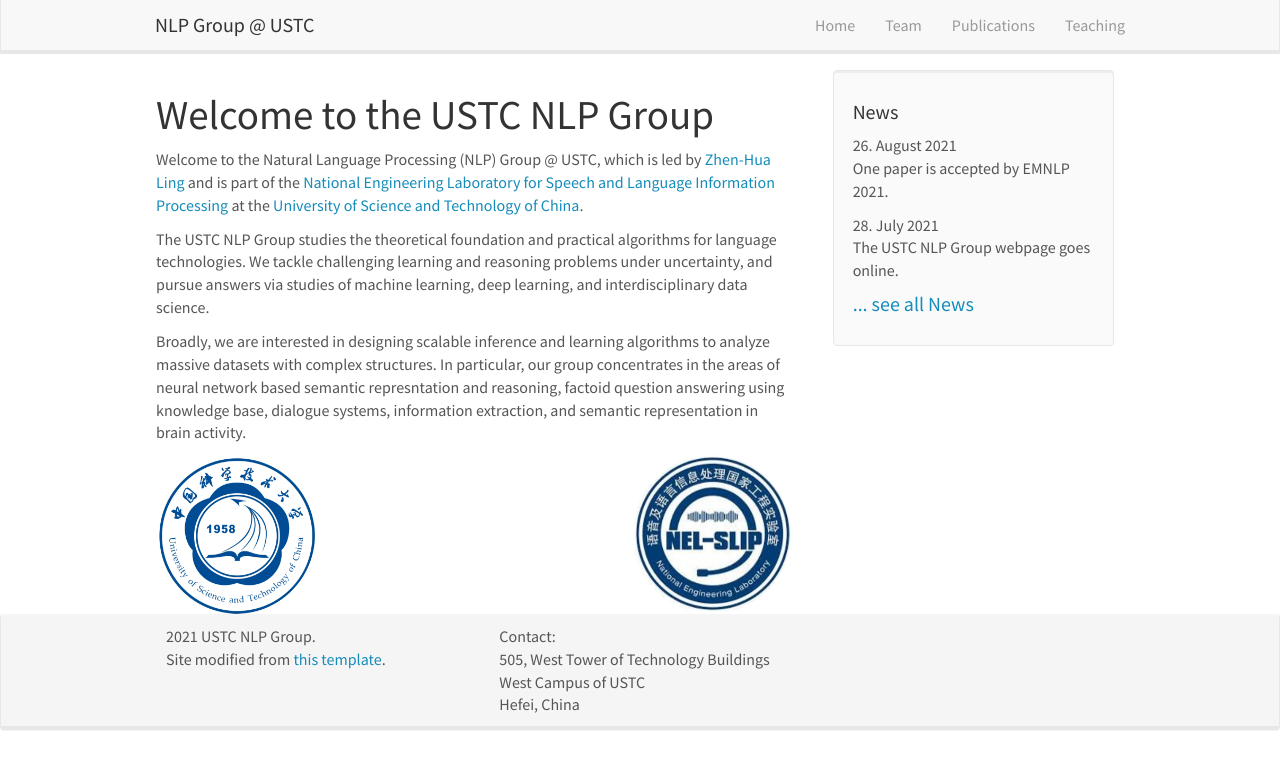
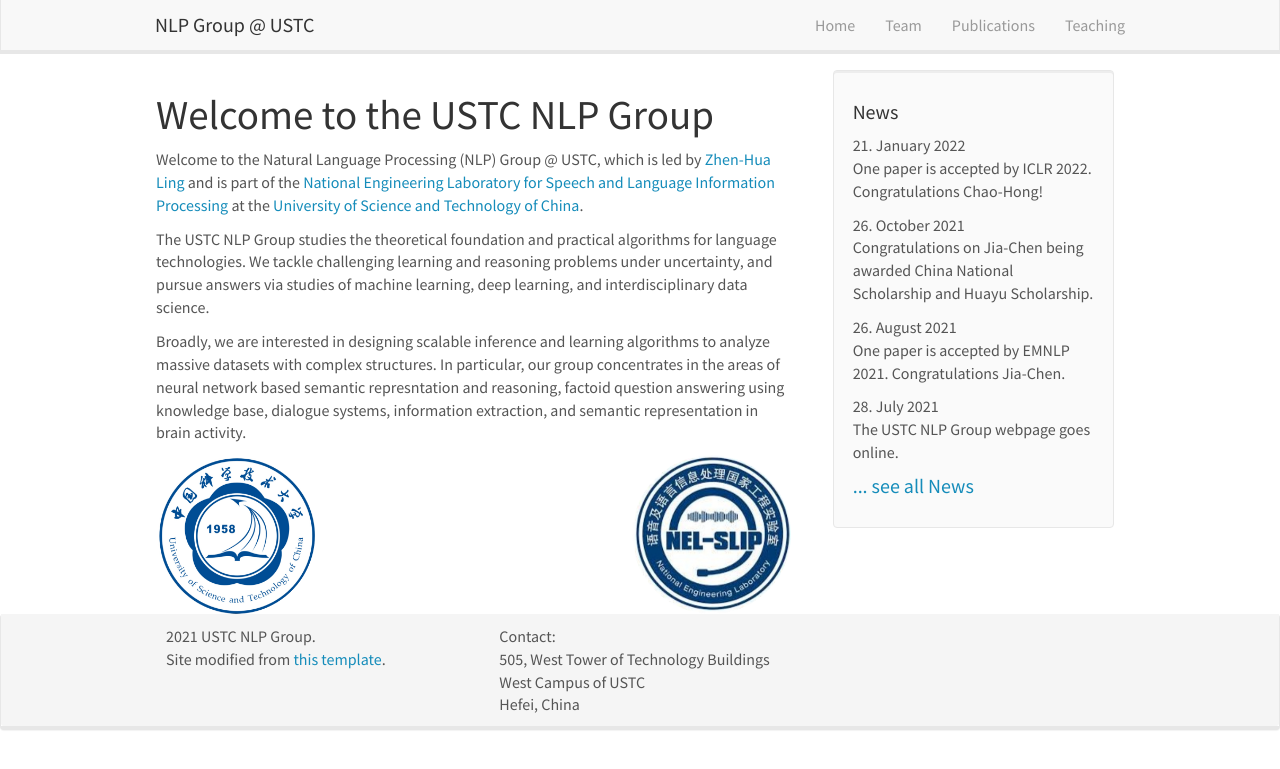
Before and after one commit to ustcnlp/ustcnlp.github.io, a Jekyll site: the page built from _pages/home.md, in a window 1280 px wide. Shown: the top 769 px of the page. Built offline with Jekyll 4.4.1, drawn with Linux system fonts in a browser that asks for light colours; nearby versions of some CDN libraries.

Commit message:
Update news.yml

```diff
--- a/_data/news.yml
+++ b/_data/news.yml
@@ -1,5 +1,11 @@
+- date: 21. January 2022
+  headline: One paper is accepted by ICLR 2022. Congratulations Chao-Hong!
+
+- date: 26. October 2021
+  headline: Congratulations on Jia-Chen being awarded China National Scholarship and Huayu Scholarship.
+
 - date: 26. August 2021
-  headline: One paper is accepted by EMNLP 2021.
+  headline: One paper is accepted by EMNLP 2021. Congratulations Jia-Chen.
 
 - date: 28. July 2021
   headline: The USTC NLP Group webpage goes online.
```
